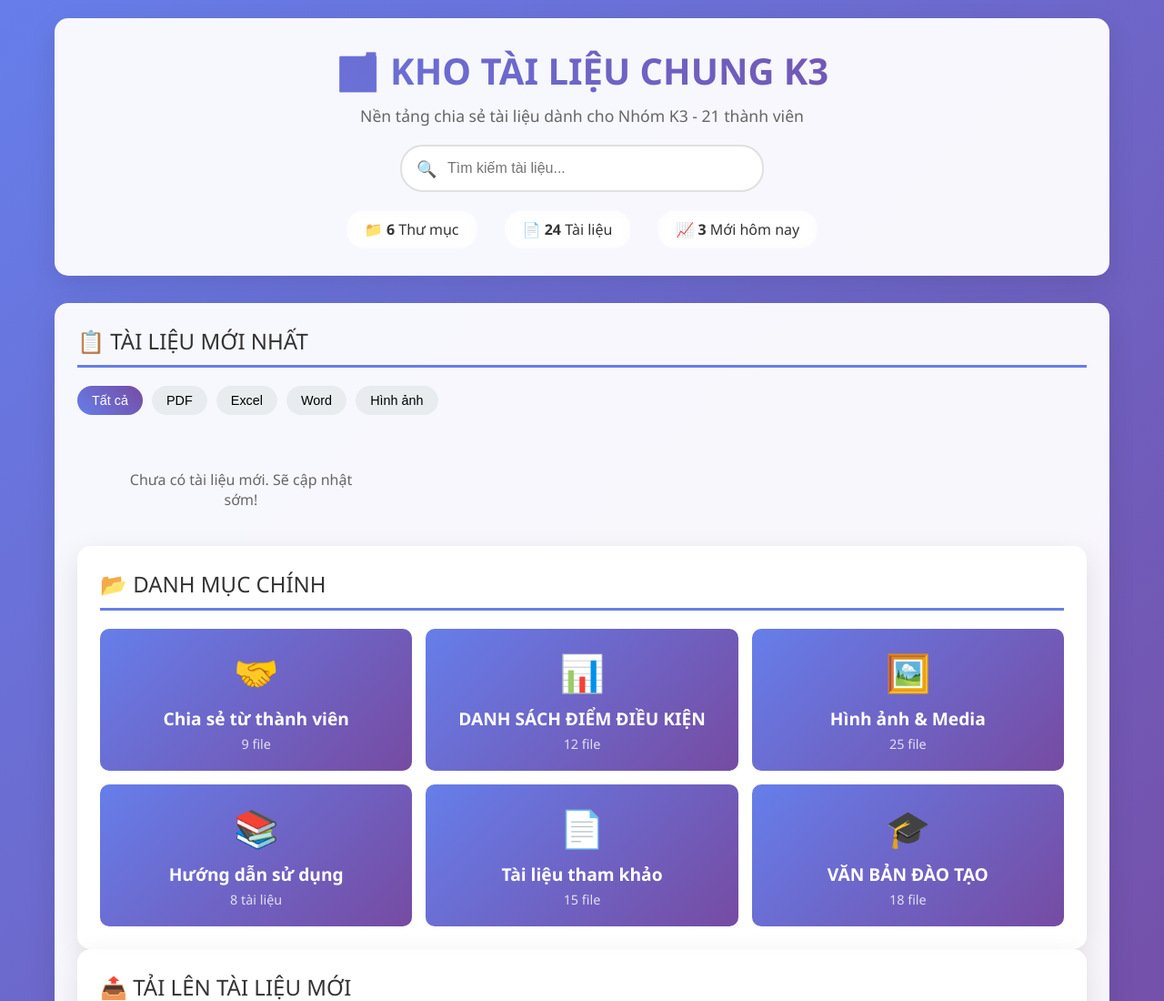
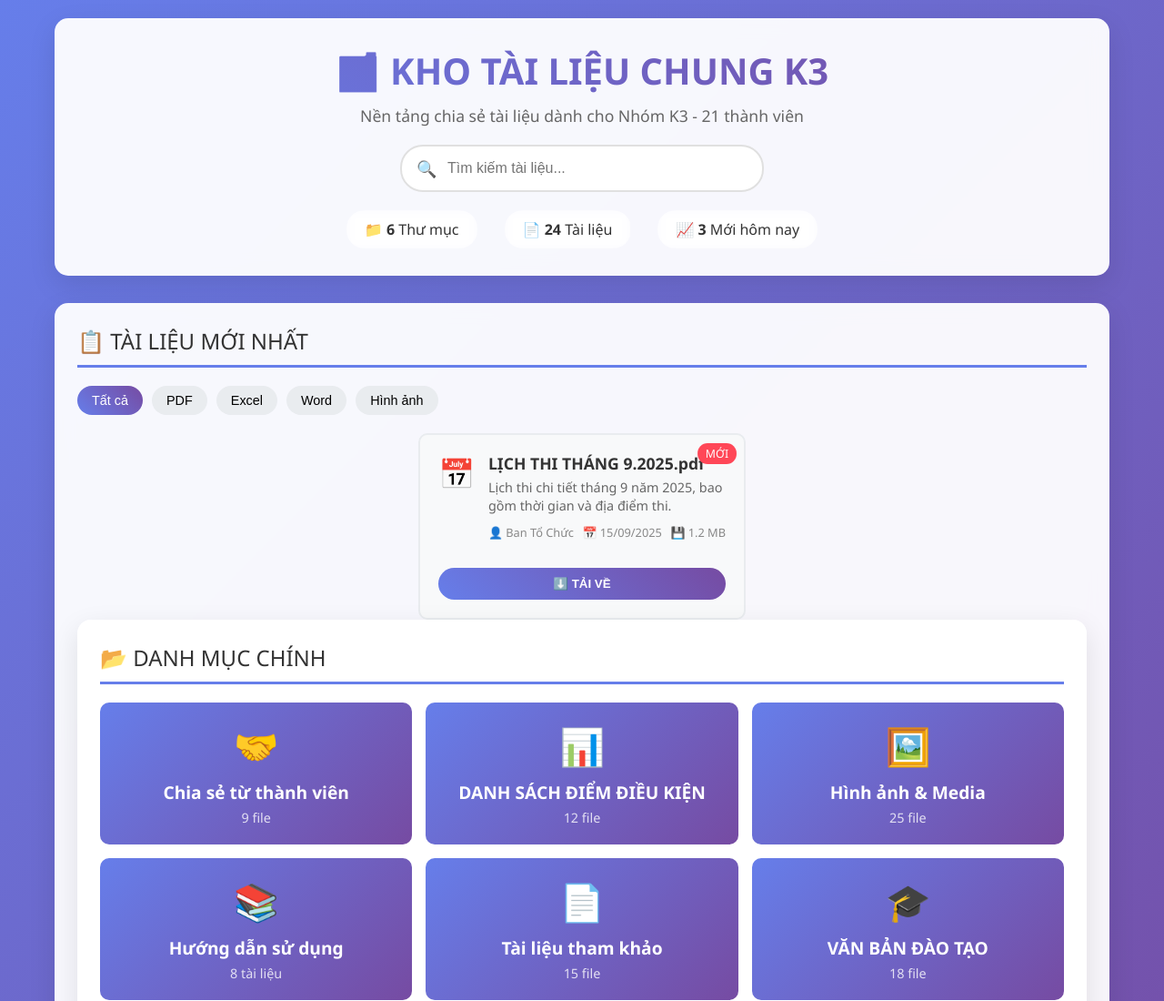
Before and after one commit to nguyenduchiep2208-gif/KHOTAILIEU, a plain HTML site: page index.html in a window 1280 px wide. Shown: the top 1100 px of the page at 91% size. Drawn offline with Linux system fonts and the light colour scheme.

Commit message:
Update index.html

```diff
--- a/index.html
+++ b/index.html
@@ -365,7 +365,24 @@
 
 <div class="file-grid" id="recentFiles">
     <p style="text-align: center; padding: 40px; color: #666;">
-        Chưa có tài liệu mới. Sẽ cập nhật sớm!
+       <div class="file-item" data-type="pdf">
+    <div class="new-badge">MỚI</div>
+    <div class="file-header">
+        <div class="file-icon">📅</div>
+        <div class="file-info">
+            <div class="file-name">LỊCH THI THÁNG 9.2025.pdf</div>
+            <div class="file-description">Lịch thi chi tiết tháng 9 năm 2025, bao gồm thời gian và địa điểm thi.</div>
+            <div class="file-meta">
+                <span>👤 Ban Tổ Chức</span>
+                <span>📅 15/09/2025</span>
+                <span>💾 1.2 MB</span>
+            </div>
+        </div>
+    </div>
+    <button class="download-btn" onclick="downloadFile('lich_thi_thang9_2025')">
+        ⬇️ TẢI VỀ
+    </button>
+</div>
     </p>
 </div>
             <!-- Folders Section - CÁC THƯ MỤC THEO TÊN THẬT CỦA BẠN -->
@@ -472,6 +489,10 @@
         function downloadFile(filename) {
             // Ánh xạ từng file vào thư mục tương ứng
             const fileFolderMapping = {
+                 'lich_thi_thang9_2025': 'danh-sach-diem-dieu-kien',  // Thêm dòng này
+    'baocao_thang9_v2.1.pdf': 'tai-lieu-tham-khao',
+    // ... các file khác
+};
                 'baocao_thang9_v2.1.pdf': 'tai-lieu-tham-khao',
                 'template_excel_moi.xlsx': 'van-ban-dao-tao',
                 'huong_dan_su_dung.pdf': 'huong-dan-su-dung',
@@ -482,6 +503,9 @@
 
             // THAY THẾ CÁC FOLDER ID THẬT VÀO ĐÂY ↓↓↓
             const folderLinks = {
+                const directDownloadLinks = {
+    'lich_thi_thang9_2025': 'https://drive.google.com/uc?export=download&id=11YqHd7eXed6mdjoIxldCzaaRrXYsVLI3'
+};
                 'chia-se-tu-thanh-vien': 'https://drive.google.com/drive/folders/1F0X7SU1MR0elqPrBxuDvdRaK-vjY1rbI',
                 'danh-sach-diem-dieu-kien': 'https://drive.google.com/drive/folders/1tyXjeMsdZKtGo1jowy9BFy2ZOiltPauO',
                 'hinh-anh-media': 'https://drive.google.com/drive/folders/1GxtXCY0pBPuzeRNjsgj2J-vG4gC7g_29',
```
